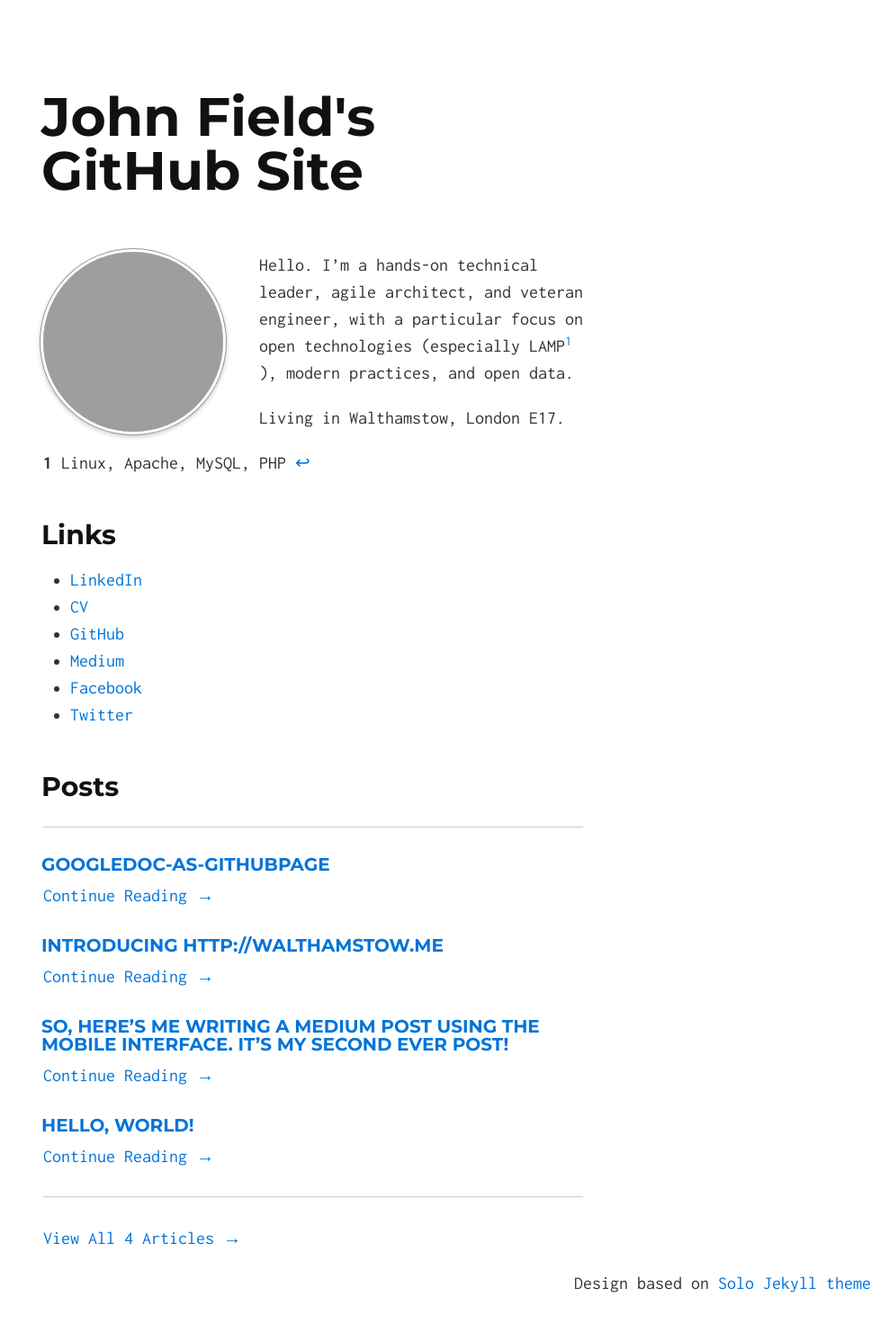
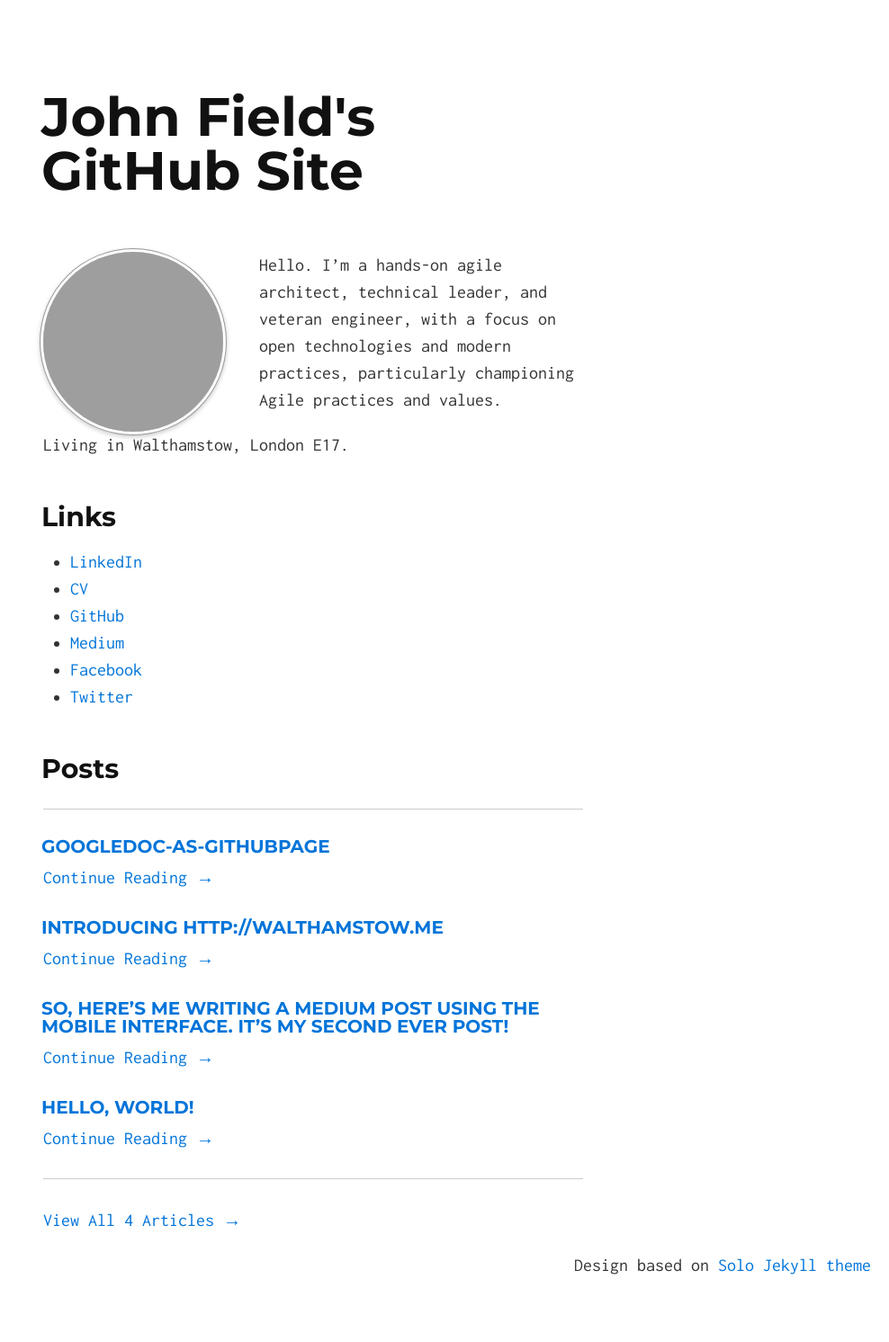
Before and after one commit to JohnField/johnfield.github.io, a Jekyll site: the page built from index.md, in a window 1280 px wide. Shown: the whole page at 90% size, without its empty margins (292-1280 px from the left). Built offline with Jekyll 4.4.1, drawn with Linux system fonts in a browser that asks for light colours; grey boxes are pictures that could not be loaded.

Commit message:
Update index.md

```diff
--- a/index.md
+++ b/index.md
@@ -4,20 +4,17 @@ layout: page
 
 ![Gravatar](https://en.gravatar.com/avatar/fe934364550d859ff5da98ba631f588b.png?size=200){: .avatar }
 
-Hello. I'm a hands-on technical leader, agile architect, and veteran engineer, with a particular focus on open technologies (especially LAMP<sup id="a1">[1](#f1)</sup>
-), modern practices, and open data.
+Hello. I'm a hands-on agile architect, technical leader, and veteran engineer, with a focus on open technologies and modern practices, particularly championing Agile practices and values.
 
 Living in Walthamstow, London E17.
 
 [//]: # (http://stackoverflow.com/questions/4823468/comments-in-markdown)
 [//]: # (https://en.gravatar.com/site/implement/images/)
 
-<b id="f1">1</b> Linux, Apache, MySQL, PHP [↩](#a1)
-
 ## Links
 
 * [LinkedIn](https://www.linkedin.com/in/JohnFieldUK)
-* [CV](http://bit.ly/johnfieldcv)
+* [CV](https://johnfield.github.io/cv)
 * [GitHub](https://github.com/JohnField/)
 * [Medium](https://medium.com/@vodex)
 * [Facebook](https://www.facebook.com/john.field)
```
